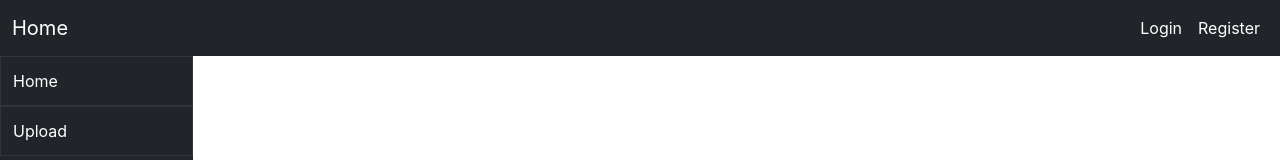
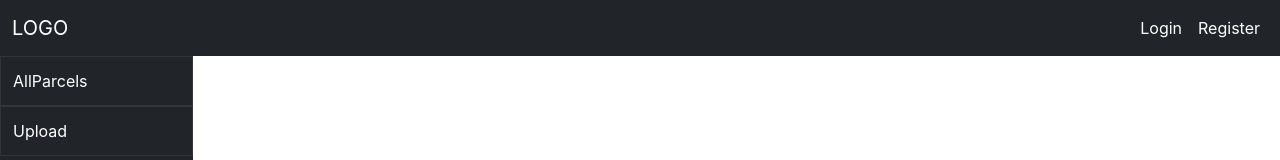
Before and after one commit to ThisuraThebuwana/company-management-ui, a React (Create React App) app: page /upload in a window 1280 px wide. Shown: the top 160 px of the page. Built offline with nearby package versions, Linux system fonts and the light colour scheme; no server answers.

Commit message:
rename Home to AllParcels

```diff
--- a/src/App.css
+++ b/src/App.css
@@ -22,7 +22,7 @@
   padding: 0;
 }
 
-.Home {
+.AllParcels {
   width: 100vw;
   height: 100vh;
   margin: 0;
--- a/src/App.js
+++ b/src/App.js
@@ -2,17 +2,17 @@ import './App.css';
 import React, {useEffect, useState} from "react";
 import Nav from "./components/Nav";
 import {BrowserRouter, Route} from "react-router-dom";
-import Home from "./pages/Home";
+import AllParcels from "./pages/AllParcels";
 import Login from "./pages/Login";
 import Register from "./pages/Register";
 import {host} from './Constants';
-import FileUploader from "./components/FileUploader";
+import FileUploader from "./pages/FileUploader";
 
 function App() {
 
     const [authStatus, setAuthStatus] = useState(null);
     const [isLoggedIn, setIsLoggedIn] = useState(false);
-
+    const [tableContent, setTableContent] = useState(null);
 
     useEffect(() => {
         (
@@ -38,7 +38,7 @@ function App() {
             <BrowserRouter>
                 <Nav isLoggedIn={isLoggedIn} setIsLoggedIn={setIsLoggedIn}/>
                 <main className="form-signin">
-                    <Route path="/" exact component={() => <Home isLoggedIn={isLoggedIn}/>}/>
+                    <Route path="/" exact component={() => <AllParcels isLoggedIn={isLoggedIn} tableContent={tableContent} setTableContent={setTableContent}/>}/>
                     <Route path="/login" component={() => <Login setIsLoggedIn={setIsLoggedIn}/>}/>
                     <Route path="/register" component={Register}/>
                     <Route path="/upload" component={FileUploader}/>
--- a/src/Constants.js
+++ b/src/Constants.js
@@ -55,7 +55,7 @@ const COLUMNS = [
 
 const SidebarData = [
     {
-        title: "Home",
+        title: "AllParcels",
         link: "/",
     },
     {
--- a/src/components/Nav.js
+++ b/src/components/Nav.js
@@ -35,7 +35,7 @@ const Nav = (props) => {
     return (
         <nav className="navbar navbar-expand-md navbar-dark bg-dark">
             <div className="container-fluid">
-                <Link to="/" className="navbar-brand">Home</Link>
+                <Link to="/" className="navbar-brand">LOGO</Link>
                 <div>
                     {menu}
                 </div>
--- a/src/pages/Home.js
+++ b/src/pages/AllParcels.js
@@ -3,9 +3,7 @@ import {host} from "../Constants";
 import Table from "../components/Table";
 import SideNavBar from "../components/SideNavBar";
 
-const Home = (props) => {
-
-    const [tableContent, setTableContent] = useState(null);
+const AllParcels = (props) => {
 
     useEffect(() => {
         (
@@ -26,7 +24,7 @@ const Home = (props) => {
                     const content = await response.json();
                     if (content.length === undefined) {
                     } else {
-                        setTableContent(content);
+                        props.setTableContent(content);
                     }
                 }
             }
@@ -35,14 +33,14 @@ const Home = (props) => {
     });
     return (
         <div>
-            {tableContent ?
-                <div className="Home">
+            {props.tableContent ?
+                <div className="AllParcels">
                     <div className="row">
                         <div className="col-sm-2" style={{padding:0}}>
                             <SideNavBar/>
                         </div>
                         <div className="col-sm-10" style={{padding:10}}>
-                            <Table tableContent={tableContent}/>
+                            <Table tableContent={props.tableContent}/>
                         </div>
                     </div>
                 </div> : 'You are not logged in'}
@@ -52,4 +50,4 @@ const Home = (props) => {
     );
 };
 
-export default Home;
+export default AllParcels;
--- a/src/components/FileUploader.js
+++ b/src/pages/FileUploader.js
@@ -1,5 +1,5 @@
 import React, {useState} from 'react';
-import "./table.css"
+import "../components/table.css"
 import SideNavBar from "../components/SideNavBar";
 import {host} from "../Constants";
 import axios from "axios";
```
